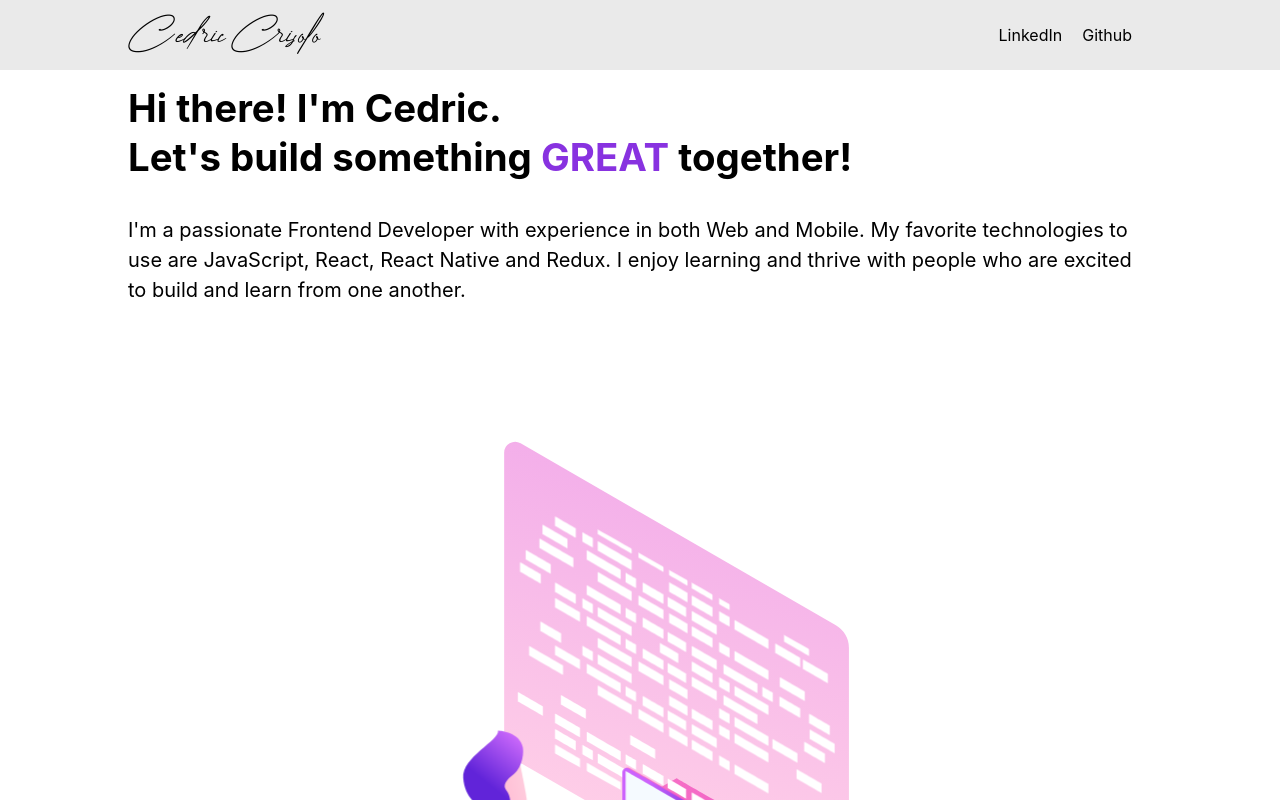
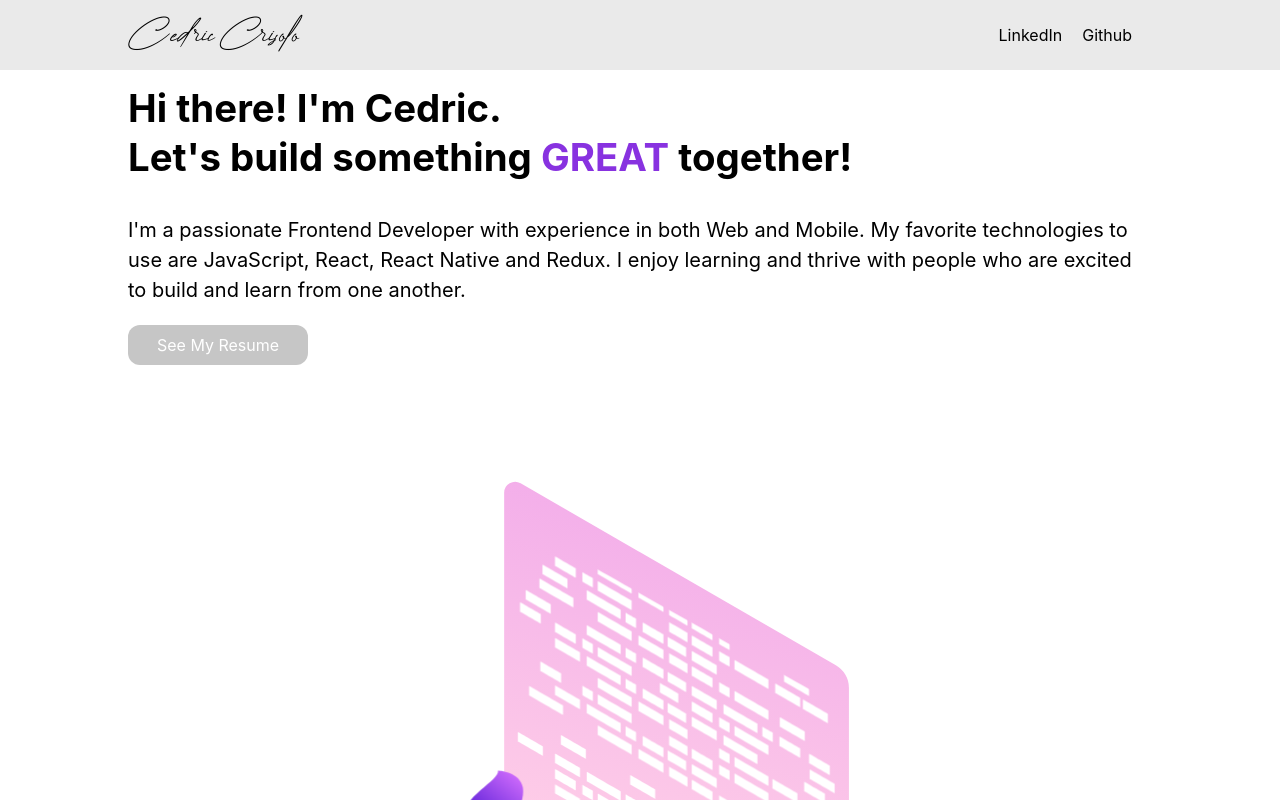
Before and after one commit to ccrisolo/ceds-portfolio, a React (Create React App) app: page / in a window 1280 px wide. Shown: the top 800 px of the page. Built offline with nearby package versions, Linux system fonts and the light colour scheme.

Commit message:
adds link to resume;

```diff
--- a/src/App.css
+++ b/src/App.css
@@ -104,6 +104,16 @@ p {
     font-size: larger;
 }
 
+.resume-link-container {
+    display: flex;
+    justify-content: center;
+    align-items: center;
+    background-color: rgb(198, 198, 198);
+    border-radius: 12px;
+    height: 40px;
+    width: 180px;
+}
+
 @media (min-width: 900px) {
     .App {
         display: grid;
--- a/src/App.js
+++ b/src/App.js
@@ -3,7 +3,7 @@ import Parallax from "react-rellax";
 import LottieAnimation from "./components/Lottie/LottieAnimation";
 import Desk from "./animations/Desk.json";
 import developer from "./animations/developer.json";
-import devGearsPurple from  "./animations/devGearsPurple.json";
+import devGearsPurple from "./animations/devGearsPurple.json";
 import NavBar from "./components/NavBar/NavBar";
 import Typewriter from "typewriter-effect";
 
@@ -45,6 +45,15 @@ function App() {
                             enjoy learning and thrive with people who are
                             excited to build and learn from one another.
                         </p>
+                        <div className='resume-link-container'>
+                            <a
+                                style={{textDecoration: 'none', color:'white'}}
+                                target='#'
+                                href='https://drive.google.com/file/d/1L_Eliko15c5T51dDh0yfdt6KQlv-17hr/view?usp=sharing'
+                            >
+                                See My Resume
+                            </a>
+                        </div>
                     </div>
                     <div className='illustration-1'>
                         <LottieAnimation
@@ -56,7 +65,7 @@ function App() {
                 </div>
                 <div className='projects-section'>
                     <h2>This will be the projects section</h2>
-                    <Parallax horizontal='true' speed={3} >
+                    <Parallax horizontal='true' speed={3}>
                         <div className='illustration-2'>
                             <LottieAnimation
                                 lotti={devGearsPurple}
--- a/src/components/NavBar/NavBarElements.js
+++ b/src/components/NavBar/NavBarElements.js
@@ -14,7 +14,7 @@ export const NavigationContainer = styled.div`
 
 export const  Signature = styled.p`
     font-family: Creattion;
-    font-size: 45px;
+    font-size: 40px;
     align-self: flex-start;
 
     @media (max-width: 500px){
```
Lines whose indentation alone changed are shown as unchanged.
